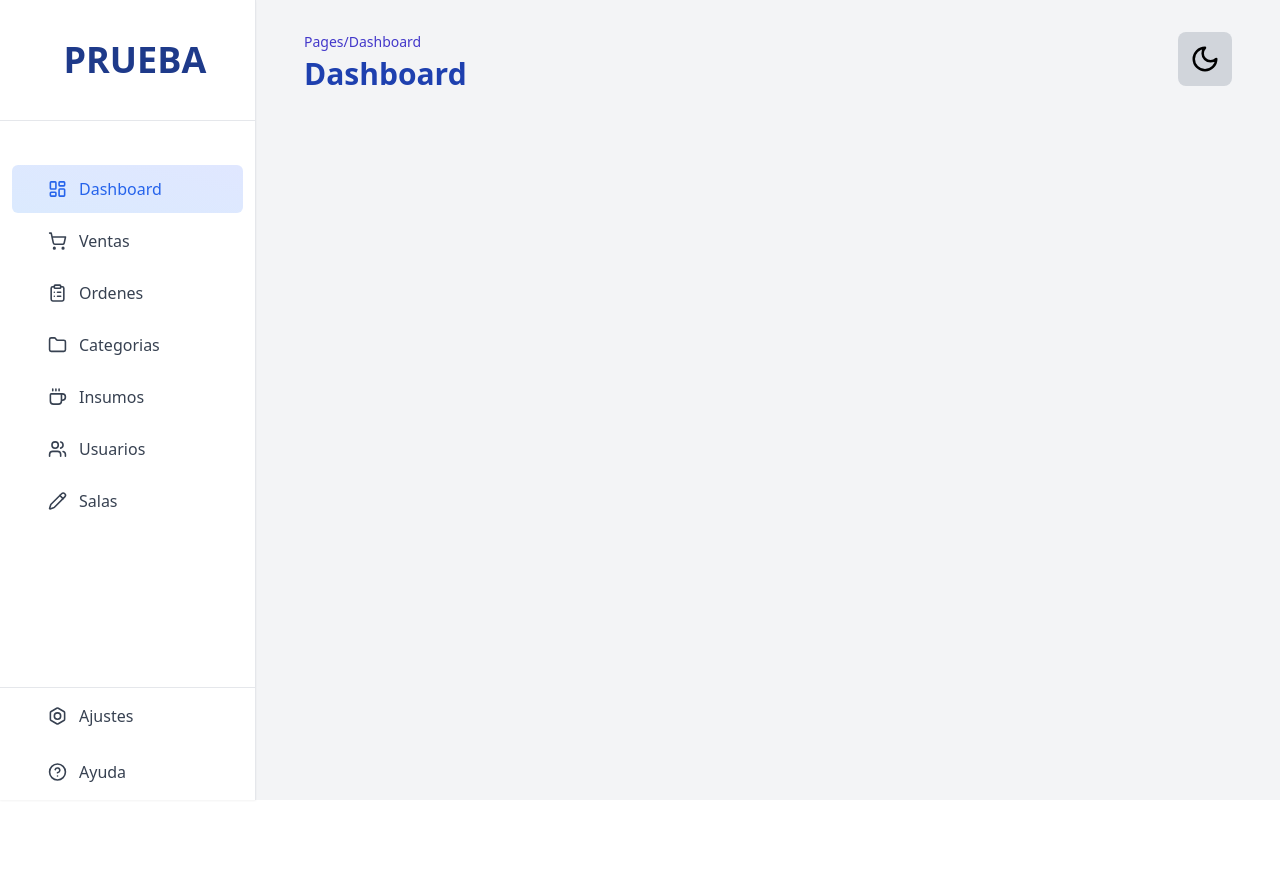
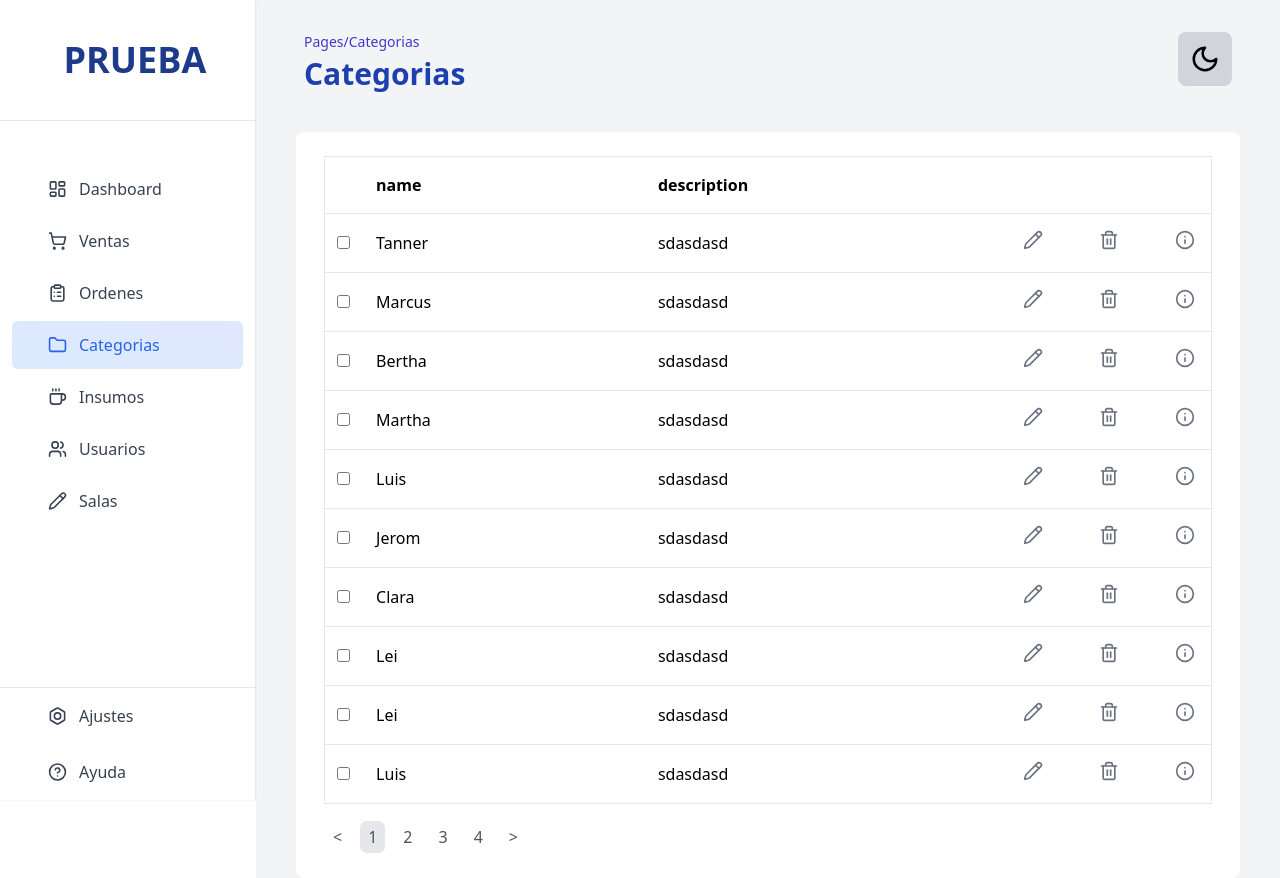
Before and after one commit to deyvidsdev/frond_restaurant_system, a React (Vite) app in the folder restaurante-web/: page / in a window 1280 px wide. Before the commit the page ends 800 px from the top, so only its background shows below. Built offline with nearby package versions, Linux system fonts and the light colour scheme.

Commit message:
Implementacion vista y paginacion tabla

```diff
--- a/restaurante-web/package.json
+++ b/restaurante-web/package.json
@@ -10,6 +10,8 @@
     "preview": "vite preview"
   },
   "dependencies": {
+    "@tanstack/react-table": "^8.15.3",
+    "classnames": "^2.5.1",
     "lucide-react": "^0.364.0",
     "react": "^18.2.0",
     "react-dom": "^18.2.0"
--- a/restaurante-web/src/App.jsx
+++ b/restaurante-web/src/App.jsx
@@ -15,7 +15,7 @@ import SalasContent from './components/SalasContent'
 function App() {
 
   //Estado poner activo el elemento y cambiar el contenido
-  const [content, setContent] = useState("Dashboard")
+  const [content, setContent] = useState("Categorias")
   const contentMap = {
     Dashboard: <DashboardContent/>,
     Ventas: <VentasContent/>,
--- a/restaurante-web/src/components/CategoriasContent.jsx
+++ b/restaurante-web/src/components/CategoriasContent.jsx
@@ -1,8 +1,15 @@
+import DataTable from "../view/DataTable";
 import Header from "./Header";
+import Main from "./Main";
 
 export default function CategoriasContent() {
     return (
-        <Header text="Categorias" icon>
-        </Header>
+        <>
+            <Header text="Categorias" icon>
+            </Header>
+            <Main>
+                <DataTable></DataTable>
+            </Main>
+        </>
     )
 }
--- /dev/null
+++ b/restaurante-web/src/utils/defaultData.js
@@ -0,0 +1,144 @@
+export const defaultData = [
+    {
+        name: 'Tanner',
+        description: 'sdasdasd'
+    },
+    {
+        name: 'Marcus',
+        description: 'sdasdasd'
+    },
+    {
+        name: 'Bertha',
+        description: 'sdasdasd'
+    },
+    {
+        name: 'Martha',
+       description: 'sdasdasd'
+    },
+    {
+        name: 'Luis',
+        description: 'sdasdasd'
+    },
+    {
+        name: 'Jerom',
+        description: 'sdasdasd'
+    },
+    {
+        name: 'Clara',
+        description: 'sdasdasd'
+    },
+    {
+        name: 'Lei',
+        description: 'sdasdasd'
+    },
+    {
+        name: 'Lei',
+        description: 'sdasdasd'
+    },
+    {
+        name: 'Luis',
+        description: 'sdasdasd'
+    },
+    {
+        name: 'Jerom',
+        description: 'sdasdasd'
+    },
+    {
+        name: 'Pedro',
+        description: 'sdasdasd'
+    },
+    {
+        name: 'Tanner',
+        description: 'sdasdasd'
+    },
+    {
+        name: 'Marcus',
+        description: 'sdasdasd'
+    },
+    {
+        name: 'Bertha',
+        description: 'sdasdasd'
+    },
+    {
+        name: 'Martha',
+        lastName: 'Gordom',
+        age: 18,
+        status: 'Inactivo',
+    },
+    {
+        name: 'Luis',
+        description: 'sdasdasd'
+    },
+    {
+        name: 'Jerom',
+        description: 'sdasdasd'
+    },
+    {
+        name: 'Clara',
+        description: 'sdasdasd'
+    },
+    {
+        name: 'Lei',
+        description: 'sdasdasd'
+    },
+    {
+        name: 'Lei',
+        description: 'sdasdasd'
+    },
+    {
+        name: 'Luis',
+        description: 'sdasdasd'
+    },
+    {
+        name: 'Jerom',
+        description: 'sdasdasd'
+    },
+    {
+        name: 'Pedro',
+        description: 'sdasdasd'
+    },
+    {
+        name: 'Pedro',
+        description: 'sdasdasd'
+    },
+    {
+        name: 'Pedro',
+        description: 'sdasdasd'
+    },
+    {
+        name: 'Jerom',
+        description: 'sdasdasd'
+    },
+    {
+        name: 'Clara',
+        description: 'sdasdasd'
+    },
+    {
+        name: 'Lei',
+        description: 'sdasdasd'
+    },
+    {
+        name: 'Lei',
+        description: 'sdasdasd'
+    },
+    {
+        name: 'Luis',
+        description: 'sdasdasd'
+    },
+    {
+        name: 'Jerom',
+        description: 'sdasdasd'
+    },
+    {
+        name: 'Pedro',
+        description: 'sdasdasd'
+    },
+    {
+        name: 'Pedro',
+        description: 'sdasdasd'
+    },
+    {
+        name: 'Pedro',
+        description: 'sdasdasd'
+    },
+]
--- /dev/null
+++ b/restaurante-web/src/view/DataTable.jsx
@@ -0,0 +1,117 @@
+import { flexRender, getCoreRowModel, useReactTable, getPaginationRowModel } from '@tanstack/react-table'
+import { useState } from 'react'
+import { defaultData } from '../utils/defaultData'
+import { Pencil, Trash2, Info} from 'lucide-react'
+import classNames from 'classnames'
+
+export default function DataTable() {
+    const [data, setData] = useState(defaultData)
+
+    const columns = [
+        {
+            accessorKey: '  ',
+            cell: () => (
+                <input type="checkbox" />
+            )
+        },
+        {
+            accessorKey: 'name'
+        },
+        {
+            accessorKey: 'description'
+        },
+        {
+            accessorKey: ' ',
+            cell: () => (
+                <>
+                    <button >
+                        <Pencil size={20} />
+                    </button>
+                    <button className='ml-14'>
+                        <Trash2 size={20} />
+                    </button>
+                    <button className='ml-14'>
+                        <Info size={20} />
+                    </button>
+                </>
+            )
+        },
+
+    ]
+
+    const table = useReactTable({
+        data,
+        columns,
+        getCoreRowModel: getCoreRowModel(),
+        getPaginationRowModel: getPaginationRowModel()
+    })
+
+    return (
+
+
+            <div className=' py-6 px-7 w-full flex flex-col rounded-lg overflow-hidden bg-white mx-10'>
+                <table className='table-auto border border-gray-200 w-full ' >
+                    <thead className='bg-white'>
+                        {table.getHeaderGroups().map(headerGroup => (
+                            <tr key={headerGroup.id} className=' text-left'>
+                                {headerGroup.headers.map((header, index) => (
+                                    <th key={header.id} className={`pl-3 py-4 ${index === 0 ? 'w-10' : 'w-72'}`} >
+                                        {header.isPlaceholder
+                                            ? null
+                                            : flexRender(
+                                                header.column.columnDef.header,
+                                                header.getContext()
+                                            )
+                                        }
+                                    </th>
+                                ))}
+                            </tr>
+                        ))}
+                    </thead>
+                    <tbody className='bg-white'>
+                        {table.getRowModel().rows.map(row => (
+                            <tr key={row.id} className='border border-gray-200'>
+                                {row.getVisibleCells().map((cell, index) => (
+                                    <td key={cell.id} className={`py-4 pl-3 ${index === row.getVisibleCells().length - 1  ? 'text-right pr-4 text-gray-500' : ''} `} >
+                                        {flexRender(
+                                            cell.column.columnDef.cell,
+                                            cell.getContext()
+                                        )}
+                                    </td>
+                                ))}
+                            </tr>
+                        ))}
+                    </tbody>
+                </table>
+                <div className='mt-4 flex items-center justify-between'>
+                    <div className='flex items-center gap-2'>
+                        <button className='text-gray-600 py-1 px-2 rounded-lg
+                        border border-white hover:bg-gray-100 disabled:hover:bg-white'
+                        onClick={() => table.previousPage()}
+                        disabled={!table.getCanPreviousPage()} >
+                            {'<'}
+                        </button>
+
+                        {table.getPageOptions().map((value, key) => (
+                            <button key={key}
+                            className={classNames({
+                                "text-gray-600 py-1 px-2 rounded-lg border border-white hover:bg-gray-100 disabled:hover:border-white": true,
+                                "bg-gray-200 border border-gray-200": value === table.getState().pagination.pageIndex
+                            })}
+                            onClick={() => table.setPageIndex(value)}>
+                                {value + 1}
+                            </button>
+                        ))}
+
+                        <button className='text-gray-600 py-1 px-2 rounded-lg
+                        border border-white hover:bg-gray-100 disabled:hover:bg-white'
+                        onClick={() => table.nextPage()}
+                        disabled={!table.getCanNextPage()}>
+                            {'>'}
+                        </button>
+                    </div>
+                </div>
+            </div>
+
+    )
+}
```
Also changed, not shown: 1 other file (tests, documents, lock files or other folders).
